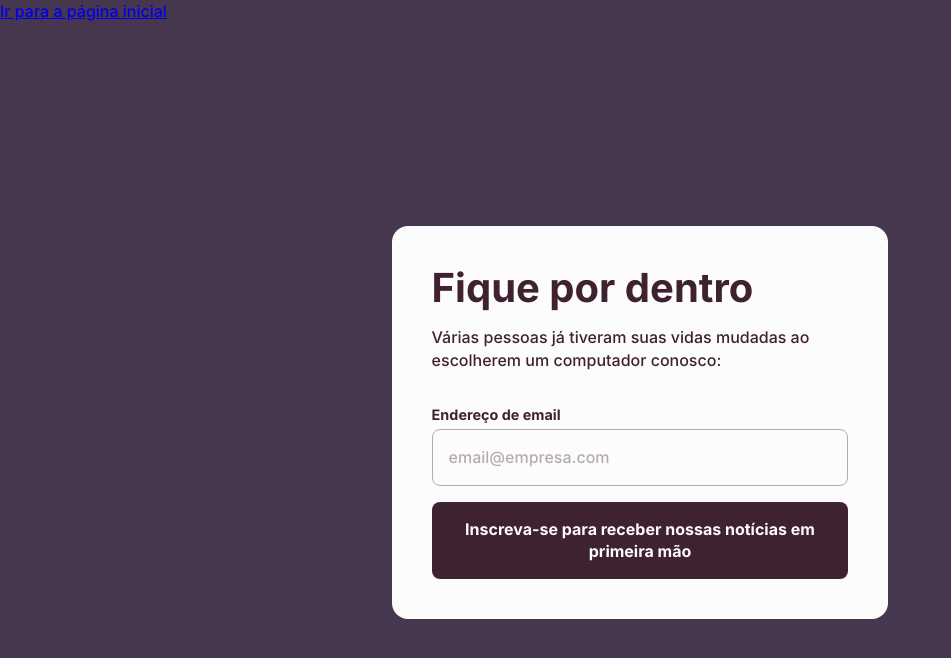
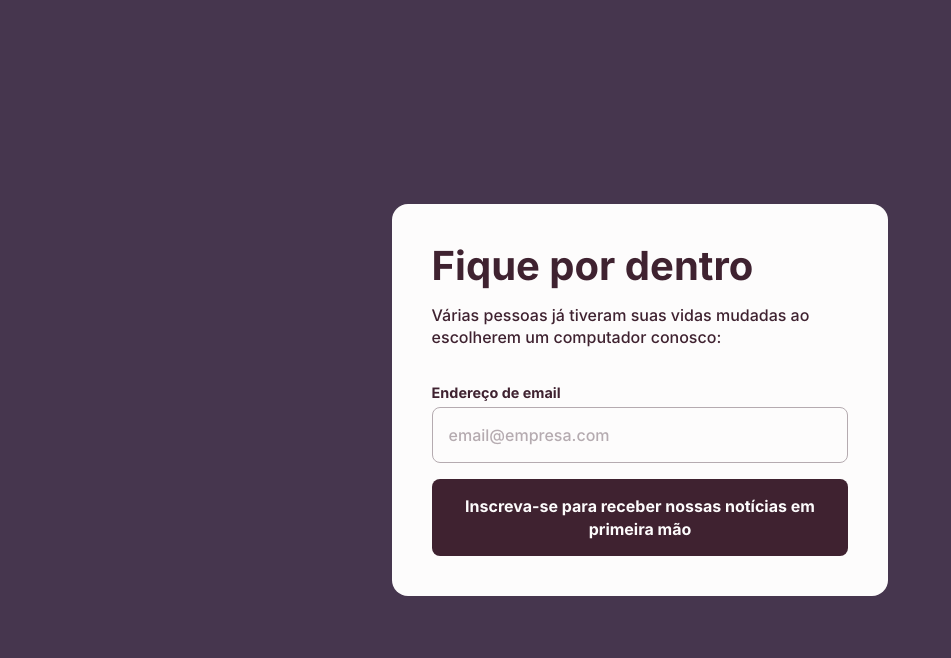
Before and after one commit to Arthurgiancott/ti-1-pmg-cc-t-20231-grupo-pecas-de-pc-s, a website built with Vite: page codigo/send_email/send.html in a window 1280 px wide. Shown: the whole page, without its empty margins (0-951 px from the left). Built offline with nearby package versions, Linux system fonts and the light colour scheme.

Commit message:
Update send.html

```diff
--- a/codigo/send_email/send.html
+++ b/codigo/send_email/send.html
@@ -7,7 +7,7 @@
     <link rel="stylesheet" href="css.css" />
     <script src="app.js" type="module"></script>
     <title>Formulário de Inscrição na Newsletter</title>
-    <a href="index.html">Ir para a página inicial</a>
+
   </head>
   <body>
     <main>
```
